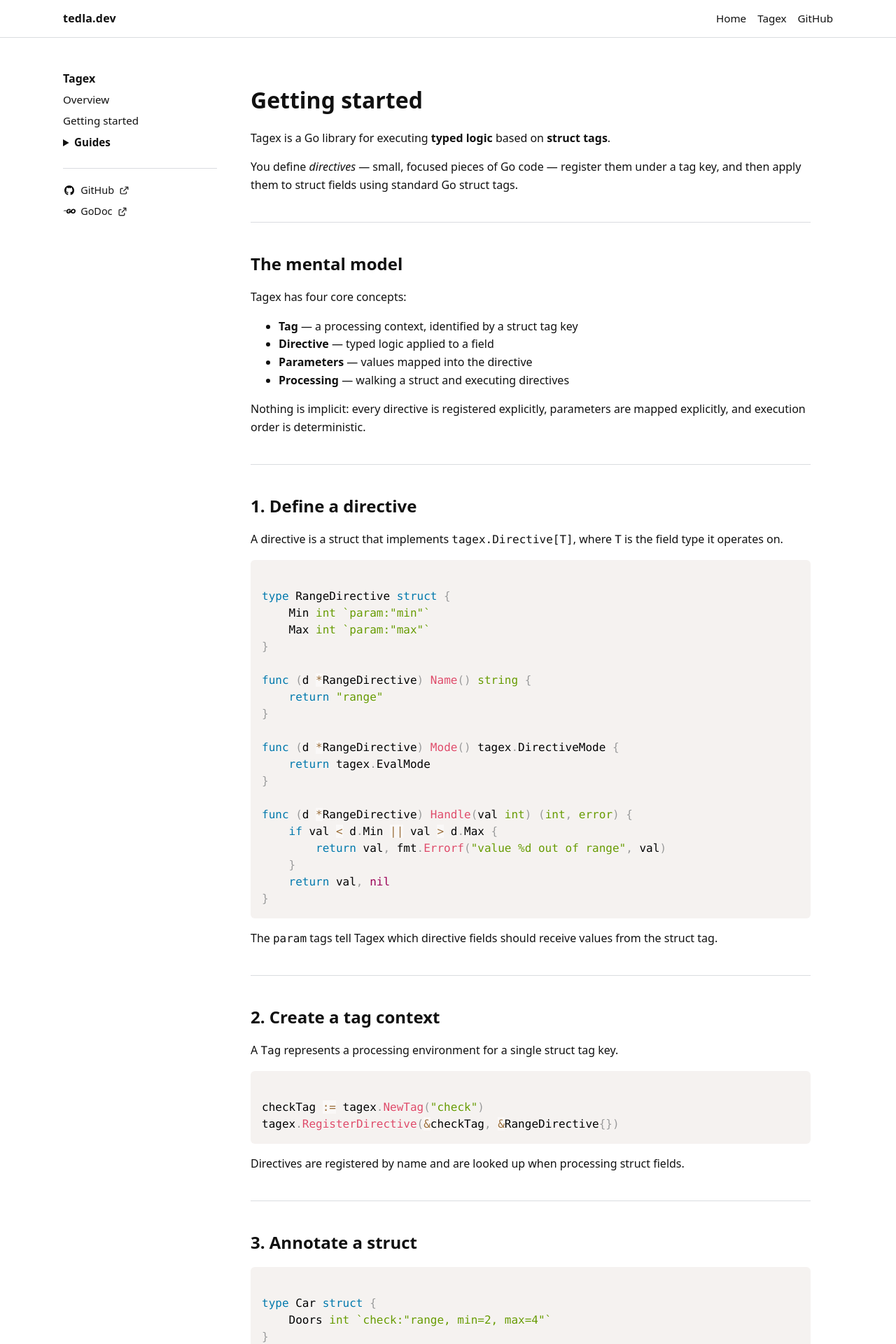
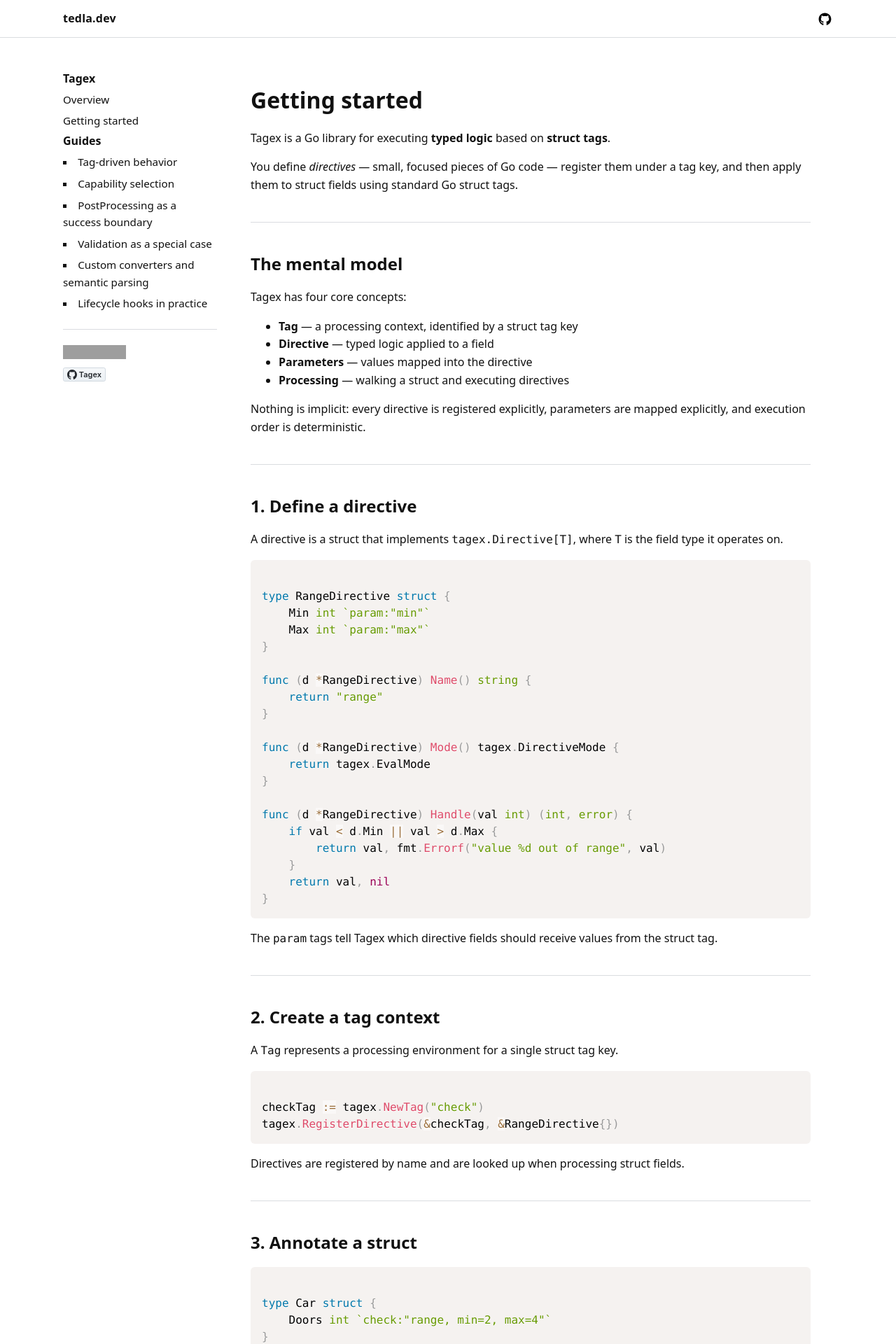
Before and after one commit to tedla-brandsema/tedla-brandsema.github.io, a Jekyll site: the page built from docs/tagex/getting-started.html, in a window 1280 px wide. Shown: the top 1920 px of the page at 70% size. Built offline with Jekyll 4.4.1, drawn with Linux system fonts in a browser that asks for light colours; grey boxes are pictures that could not be loaded.

Commit message:
feat(ui): add GitHub button include and refresh nav styling

```diff
--- /dev/null
+++ b/_includes/github-button.html
@@ -0,0 +1,21 @@
+{% assign href = include.href | default: "" %}
+{% assign label = include.label | default: "Follow" %}
+{% assign size = include.size | default: "lg" %}
+{% assign rel = include.rel | default: "noopener" %}
+{% assign target = include.target | default: "_blank" %}
+
+<div class="gh-widget {% if size == 'lg' %}gh-widget-lg{% endif %}">
+  <a class="gh-btn"
+     href="{{ href }}"
+     rel="{{ rel }}"
+     target="{{ target }}">
+    <svg viewBox="0 0 16 16"
+         width="16 said
+         height="16"
+         class="gh-octicon gh-octicon-mark-github"
+         aria-hidden="true">
+      <path d="M6.766 11.695C4.703 11.437 3.25 9.904 3.25 7.92c0-.806.281-1.677.75-2.258-.203-.532-.172-1.662.062-2.129.626-.081 1.469.258 1.969.726.594-.194 1.219-.291 1.985-.291.765 0 1.39.097 1.953.274.484-.451 1.343-.79 1.969-.709.218.435.25 1.564.046 2.113.5.613.766 1.436.766 2.274 0 1.984-1.453 3.485-3.547 3.759.531.355.891 1.129.891 2.016v1.678c0 .484.39.758.859.564C13.781 14.824 16 11.905 16 8.291 16 3.726 12.406 0 7.984 0 3.562 0 0 3.726 0 8.291c0 3.581 2.203 6.55 5.172 7.663A.595.595 0 0 0 6 15.389v-1.291c-.219.097-.5.162-.75.162-1.031 0-1.641-.581-2.078-1.662-.172-.435-.36-.693-.719-.742-.187-.016-.25-.097-.25-.193 0-.194.313-.339.625-.339.453 0 .844.29 1.25.887.313.468.641.678 1.031.678.391 0 .641-.146 1-.516.266-.275.469-.517.657-.678Z"></path>
+    </svg>
+    &nbsp;<span>{{ label }}</span>
+  </a>
+</div>
--- a/_includes/head-includes.html
+++ b/_includes/head-includes.html
@@ -2,6 +2,7 @@
 <meta name="viewport" content="width=device-width, initial-scale=1">
 
 <link rel="stylesheet" href="/static/css/site.css">
+<link rel="stylesheet" href="/static/css/github-button.css">
 
 <link rel="stylesheet"
       href="https://cdnjs.cloudflare.com/ajax/libs/prism/1.30.0/themes/prism.min.css">
--- a/_includes/nav-tagex.html
+++ b/_includes/nav-tagex.html
@@ -4,36 +4,34 @@
         <li><a href="/docs/tagex/index.html">Overview</a></li>
         <li><a href="/docs/tagex/getting-started.html">Getting started</a></li>
         <li>
-            <details>
-                <summary><strong>Guides</strong></summary>
-                <ul>
+            <h2>Guides</h2>
+            <ul class="list">
                 <li><a href="/docs/tagex/guides/guide-1-tag-driven-behavior.html">Tag-driven behavior</a></li>
                 <li><a href="/docs/tagex/guides/guide-2-capability-selection.html">Capability selection</a></li>
                 <li><a href="/docs/tagex/guides/guide-3-post-processing-as-a-success-boundary.html">PostProcessing as a
                         success boundary</a></li>
-                    <li><a href="/docs/tagex/guides/guide-4-validation-as-a-special-case.html">Validation as a special case</a></li>
-                    <li><a href="/docs/tagex/guides/guide-5-custom-converters-and-semantic-parsing.html">Custom converters and semantic parsing</a></li>
-                    <li><a href="/docs/tagex/guides/guide-6-lifecycle-hooks-in-practice.html">Lifecycle hooks in practice</a></li>
+                <li><a href="/docs/tagex/guides/guide-4-validation-as-a-special-case.html">Validation as a special
+                        case</a></li>
+                <li><a href="/docs/tagex/guides/guide-5-custom-converters-and-semantic-parsing.html">Custom converters
+                        and semantic parsing</a></li>
+                <li><a href="/docs/tagex/guides/guide-6-lifecycle-hooks-in-practice.html">Lifecycle hooks in
+                        practice</a></li>
             </ul>
-            </details>
         </li>
     </ul>
 
     <div class="nav-divider">
         <ul>
             <li>
-                <a class="nav-icon-link" href="https://github.com/tedla-brandsema/tagex" target="_blank" rel="noopener noreferrer">
-                    <img class="nav-icon" src="/static/icons/github-brands-solid-full.svg" alt="" aria-hidden="true">
-                    GitHub
-                    <img class="nav-icon-external" src="/static/icons/external-link-solid-full.svg" alt="" aria-hidden="true">
+                <a href="https://pkg.go.dev/github.com/tedla-brandsema/tagex">
+                    <img src="https://pkg.go.dev/badge/github.com/tedla-brandsema/tagex.svg" alt="Go Reference">
                 </a>
             </li>
              <li>
-                <a class="nav-icon-link" href="https://pkg.go.dev/github.com/tedla-brandsema/tagex" target="_blank" rel="noopener noreferrer">
-                    <img class="nav-icon" src="/static/icons/golang-brands-solid-full.svg" alt="" aria-hidden="true">
-                    GoDoc
-                    <img class="nav-icon-external" src="/static/icons/external-link-solid-full.svg" alt="" aria-hidden="true">
-                </a>
+                {% include github-button.html
+                href="https://github.com/tedla-brandsema/tagex"
+                label="Tagex"
+                size="sm" %}
             </li>
         </ul>
     </div>
--- a/_includes/top-nav.html
+++ b/_includes/top-nav.html
@@ -2,9 +2,9 @@
     <div class="top-nav-inner">
         <a class="top-nav-brand" href="/">tedla.dev</a>
         <div class="top-nav-links">
-            <a href="/">Home</a>
-            <a href="/docs/tagex/">Tagex</a>
-            <a href="https://github.com/tedla-brandsema" target="_blank" rel="noopener noreferrer">GitHub</a>
+            <a class="nav-icon-link" href="https://github.com/tedla-brandsema/tagex" target="_blank" rel="noopener noreferrer">
+                <img class="nav-icon"  src="/static/icons/github-brands-solid-full.svg" alt="" aria-hidden="true">
+            </a>
         </div>
     </div>
 </nav>
--- a/index.html
+++ b/index.html
@@ -31,12 +31,12 @@
       <ul>
         <li>
           <a target="_blank" href="https://github.com/tedla-brandsema/examples/tree/main/tagex">
-            <strong>Tagex</strong> <img class="nav-icon-external" src="/static/icons/external-link-solid-full.svg" alt="" aria-hidden="true">
+            <strong>Tagex</strong>
           </a>
         </li>
         <li>
           <a target="_blank" href="https://github.com/tedla-brandsema/examples/tree/main/yoink">
-            <strong>Yoink</strong> <img class="nav-icon-external" src="/static/icons/external-link-solid-full.svg" alt="" aria-hidden="true">
+            <strong>Yoink</strong>
           </a>
         </li>
       </ul>
--- /dev/null
+++ b/static/css/github-button.css
@@ -0,0 +1,101 @@
+/* github-button.css */
+a { text-decoration: none; outline: 0; }
+
+.gh-widget {
+  display: inline-block;
+  overflow: hidden;
+  font-family: -apple-system, BlinkMacSystemFont, Segoe UI, Helvetica, Arial, sans-serif;
+  font-size: 0;
+  line-height: 0;
+  white-space: nowrap;
+}
+
+.gh-btn,
+.gh-social-count {
+  position: relative;
+  display: inline-block;
+  display: inline-flex;
+  height: 14px;
+  padding: 2px 5px;
+  font-size: 11px;
+  font-weight: 600;
+  line-height: 14px;
+  vertical-align: bottom;
+  cursor: pointer;
+  user-select: none;
+  background-repeat: repeat-x;
+  background-position: -1px -1px;
+  background-size: 110% 110%;
+  border: 1px solid;
+}
+
+.gh-btn { border-radius: .25em; }
+.gh-btn:not(:last-child){ border-radius: .25em 0 0 .25em; }
+
+.gh-widget-lg .gh-btn,
+.gh-widget-lg .gh-social-count {
+  height: 16px;
+  padding: 5px 10px;
+  font-size: 12px;
+  line-height: 16px;
+}
+
+.gh-octicon {
+  display: inline-block;
+  vertical-align: text-top;
+  fill: currentColor;
+  overflow: visible;
+}
+
+.gh-btn:focus-visible,
+.gh-social-count:focus-visible {
+  outline: 2px solid #0969da;
+  outline-offset: -2px;
+}
+
+.gh-btn {
+  color: #25292e;
+  background-color: #ebf0f4;
+  border-color: #d1d9e0;
+  background-image: linear-gradient(180deg, #f6f8fa, #ebf0f4 90%);
+}
+
+.gh-btn:hover,
+.gh-btn:focus {
+  background-color: #e5eaee;
+  background-position: 0 -0.5em;
+  border-color: #d1d9e0;
+  background-image: linear-gradient(180deg, #eff2f5, #e5eaee 90%);
+}
+
+.gh-btn:active {
+  background-color: #e6eaef;
+  border-color: #d1d9e0;
+  background-image: none;
+}
+
+@media (prefers-color-scheme: dark) {
+  .gh-btn:focus-visible,
+  .gh-social-count:focus-visible {
+    outline: 2px solid #1f6feb;
+  }
+
+  .gh-btn {
+    color: #f0f6fc;
+    background-color: #1a2026;
+    border-color: #3d444d;
+    background-image: linear-gradient(180deg, #212830, #1a2026 90%);
+  }
+
+  .gh-btn:hover,
+  .gh-btn:focus {
+    background-color: #1f242c;
+    border-color: #3d444d;
+    background-image: linear-gradient(180deg, #262c36, #1f242c 90%);
+  }
+
+  .gh-btn:active {
+    background-color: #2a313c;
+    border-color: #3d444d;
+  }
+}
--- a/static/css/site.css
+++ b/static/css/site.css
@@ -78,9 +78,9 @@
     line-height: 1;
 }
 
-.side-nav .nav-icon {
-    width: 1.25em;
-    height: 1.25em;
+.nav-icon {
+    width: 1.5em;
+    height: 1.5em;
     flex: 0 0 auto;
     display: inline-block;
     vertical-align: middle;
@@ -151,6 +151,7 @@
 
 .top-nav-links {
     display: flex;
+    align-items: center;
     gap: 1rem;
     flex-wrap: wrap;
 }
```
Also changed, not shown: _includes/nav-home.html (+12 -4 lines). Lines whose indentation alone changed are shown as unchanged.
